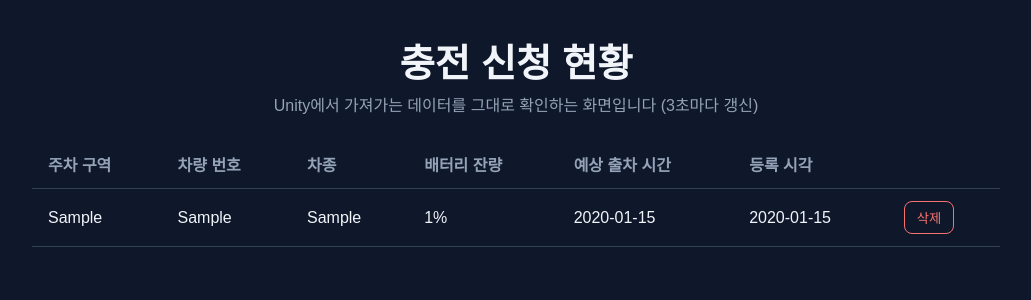
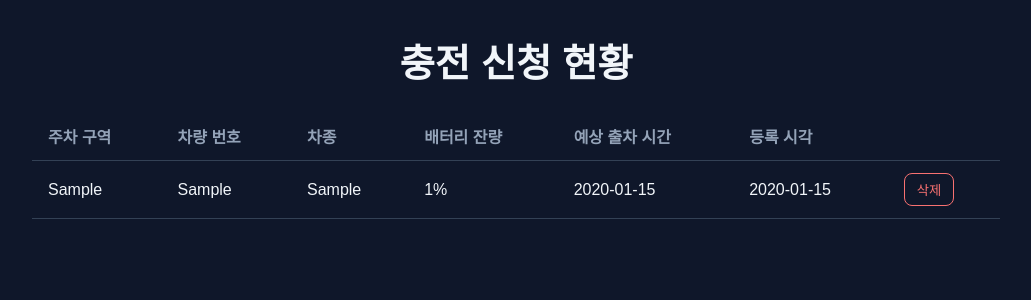
Before and after one commit to 100qhf-cyber/26_HC267, a Flask app: page /status in a window 1280 px wide. Shown: the top 300 px of the page, without its empty margins (124-1155 px from the left). Run offline with Flask 3, Linux system fonts and the light colour scheme; tables that the repository leaves empty hold one stand-in row (values such as "Sample post").

Commit message:
status.html

```diff
--- a/kiosk/templates/status.html
+++ b/kiosk/templates/status.html
@@ -9,7 +9,6 @@
 <body>
   <main class="status-page">
     <h1>충전 신청 현황</h1>
-    <p class="subtitle">Unity에서 가져가는 데이터를 그대로 확인하는 화면입니다 (3초마다 갱신)</p>
     <table id="vehicle-table">
       <thead>
         <tr>
```
